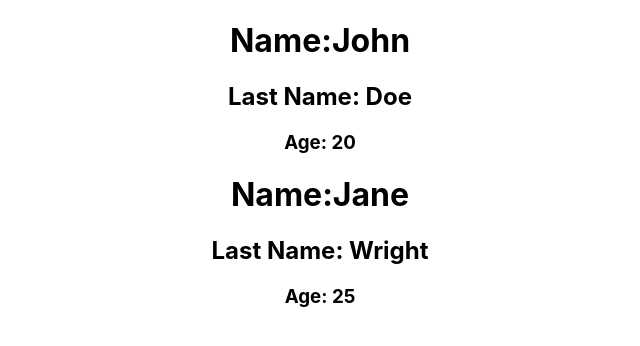
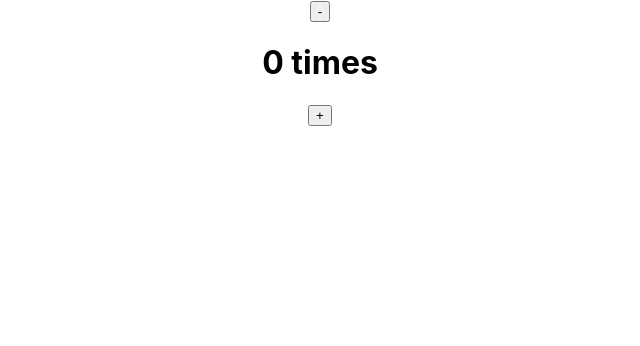
Before and after one commit to devtrpthi/rookie, a React (Create React App) app: page / in a window 1280 px wide. Shown: the top 346 px of the page, without its empty margins (320-960 px from the left). Built offline with nearby package versions, Linux system fonts and the light colour scheme.

Commit message:
props added

```diff
--- a/src/App.js
+++ b/src/App.js
@@ -1,25 +1,15 @@
-
+import { useState } from 'react';
 import './App.css';
 
-function Person(props) {
-  return(
-    <>
-      <h1>Name:{props.name}</h1>
-      <h2>Last Name: {props.lastName}</h2>
-      <h3>Age: {props.age}</h3>
-    </>
-  );
-}
+
 function App() {
+  const [count,setCount]=useState(0);
 
   return (
     <div className="App">
-    <Person
-      name='John' lastName='Doe' age={20}
-    />
-    <Person
-      name='Jane' lastName='Wright' age={25}
-    />
+      <button onClick={() => setCount(count-1)}>-</button>
+      <h1>{count} times</h1>
+      <button onClick={() => setCount(count+1)}>+</button>
     </div>
   );
 }
```
